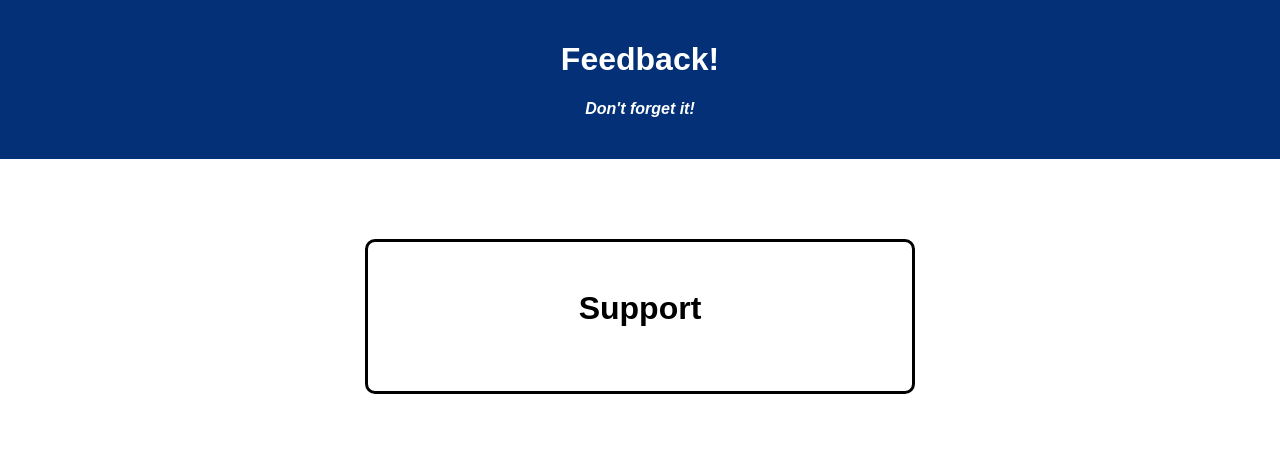
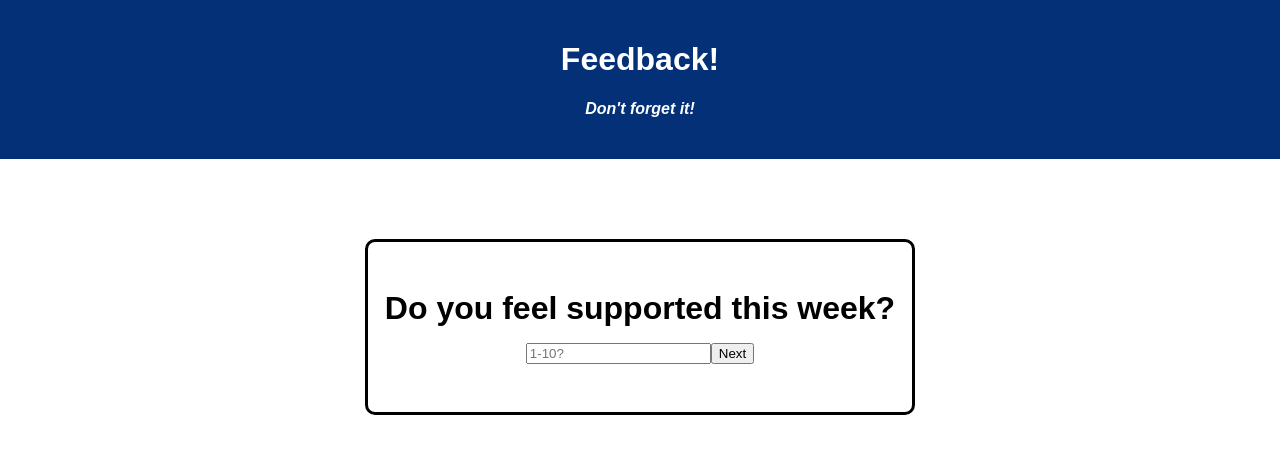
Before and after one commit to tjmmjt/weekend-redux-feedback-loop, a React (Vite) app: page /#/understanding in a window 1280 px wide. Both pictures are taken after a click on the button "Next". Shown: the top 454 px of the page. Built offline with nearby package versions, Linux system fonts and the light colour scheme.

Commit message:
Support page complete. Refactored Feeling, Support, and Understanding components to simplify naming state

```diff
--- a/src/components/Feeling/Feeling.jsx
+++ b/src/components/Feeling/Feeling.jsx
@@ -4,21 +4,20 @@ import { useHistory } from "react-router-dom";
 // import handleSubmit from "../handleSubmit/handleSubmit";
 
 const Feeling = () => {
-    console.log("in Feeling()");
+
     // return component div, container heading, input, and button
     // button, on click, dispatches input to store
     // then proceed to '/understanding'
 
-    const [feeling, setFeeling] = useState('')
+    const [state, setState] = useState(5)
     const dispatch = useDispatch()
     const history = useHistory()
 
     const handleSubmit = () => {
-        console.log('handleSubmit()');
-
+        // console.log('handleSubmit()');
         dispatch({
             type: 'ADD_FEELING',
-            payload: feeling
+            payload: state
         })
         history.push('/understanding')
     }
@@ -26,10 +25,10 @@ const Feeling = () => {
     return(
         <>
         <div className="compContainer">
-            <h1>How are you feeling today?</h1>
+            <h1>How are you feeling?</h1>
             <div className="rating">
                 <input
-                    onChange={(event) => setFeeling(Number(event.target.value))}
+                    onChange={(event) => setState(Number(event.target.value))}
                     id='input'
                     type="number"
                     placeholder="1-10?"
--- a/src/components/Support/Support.jsx
+++ b/src/components/Support/Support.jsx
@@ -1,9 +1,41 @@
+import { useState } from "react";
+import { useDispatch } from "react-redux";
+import { useHistory } from "react-router-dom";
+// import handleSubmit from "../handleSubmit/handleSubmit";
+
 const Support = () => {
-    console.log("in Support()");
+
+    // return component div, container heading, input, and button
+    // button, on click, dispatches input to store
+    // then proceed to '/understanding'
+
+    const [state, setState] = useState(5)
+    const dispatch = useDispatch()
+    const history = useHistory()
+
+    const handleSubmit = () => {
+        // console.log('handleSubmit()');
+        dispatch({
+            type: 'ADD_SUPPORT',
+            payload: state
+        })
+        history.push('/comments')
+    }
 
     return(
         <>
-            <h1>Support</h1>
+        <div className="compContainer">
+            <h1>Do you feel supported this week?</h1>
+            <div className="rating">
+                <input
+                    onChange={(event) => setState(Number(event.target.value))}
+                    id='input'
+                    type="number"
+                    placeholder="1-10?"
+                />
+                <button onClick={handleSubmit}>Next</button>
+            </div>
+        </div>
         </>
     )
 }
--- a/src/components/Understanding/Understanding.jsx
+++ b/src/components/Understanding/Understanding.jsx
@@ -4,21 +4,20 @@ import { useHistory } from "react-router-dom";
 // import handleSubmit from "../handleSubmit/handleSubmit";
 
 const Understanding = () => {
-    console.log("in Understanding()");
+
     // return component div, container heading, input, and button
     // button, on click, dispatches input to store
     // then proceed to '/understanding'
 
-    const [understanding, setUnderstanding] = useState('')
+    const [state, setState] = useState(5)
     const dispatch = useDispatch()
     const history = useHistory()
 
     const handleSubmit = () => {
-        console.log('handleSubmit()');
-
+        // console.log('handleSubmit()');
         dispatch({
             type: 'ADD_UNDERSTANDING',
-            payload: understanding
+            payload: state
         })
         history.push('/support')
     }
@@ -26,10 +25,10 @@ const Understanding = () => {
     return(
         <>
         <div className="compContainer">
-            <h1>How are you understanding this weeks material?</h1>
+            <h1>How well are you understanding this weeks material?</h1>
             <div className="rating">
                 <input
-                    onChange={(event) => setUnderstanding(Number(event.target.value))}
+                    onChange={(event) => setState(Number(event.target.value))}
                     id='input'
                     type="number"
                     placeholder="1-10?"
--- a/src/store.js
+++ b/src/store.js
@@ -11,6 +11,9 @@ const feedback = (state = {}, action) => {
             break;
         case 'ADD_UNDERSTANDING':
             return {...state, understanding: action.payload}
+            break;
+        case 'ADD_SUPPORT':
+            return {...state, support: action.payload}
         default: return state
             break;
     }
```
